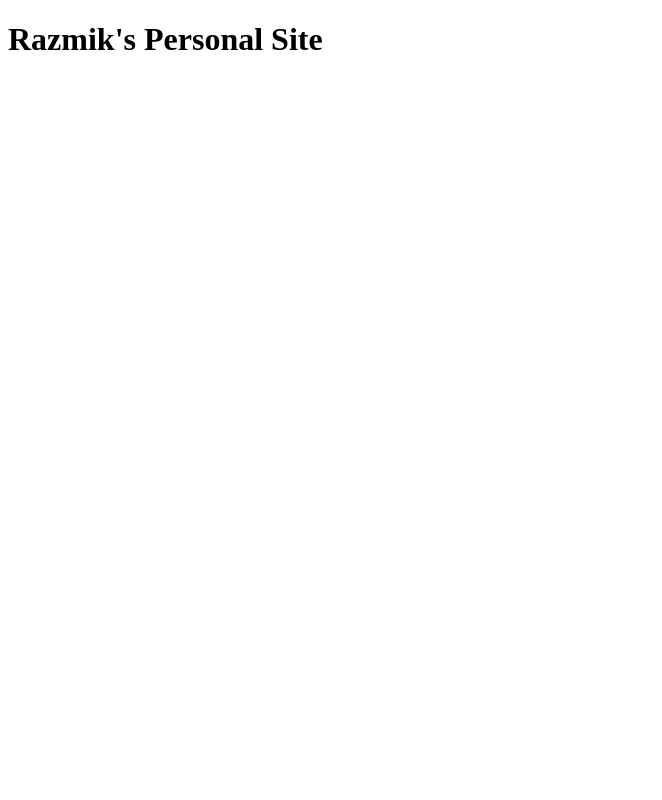
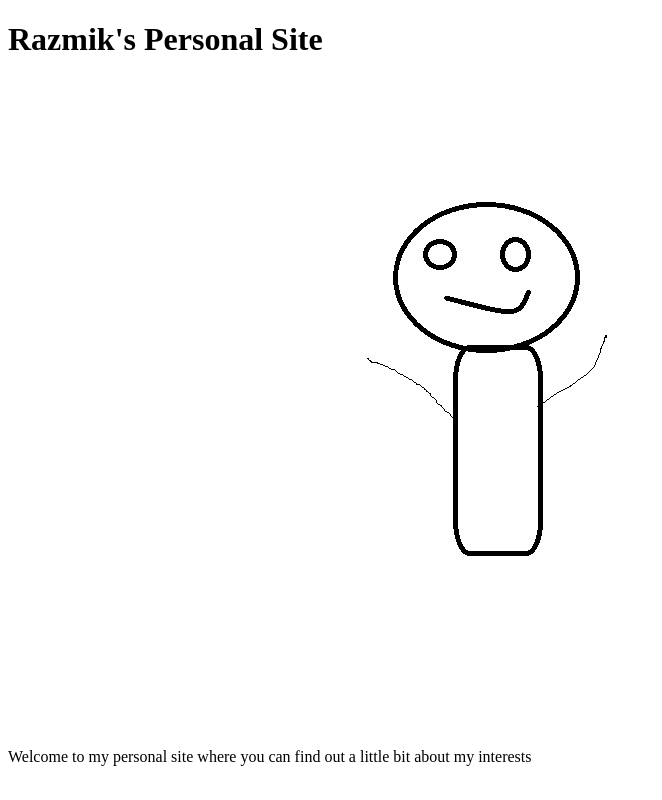
Before and after one commit to RazmikSimonyan/basicportfoliopage, a plain HTML site: page index.html in a window 1280 px wide. Shown: the whole page, without its empty margins (0-662 px from the left). Drawn offline with Linux system fonts and the light colour scheme.

Commit message:
added a new block level image

```diff
--- a/index.html
+++ b/index.html
@@ -6,5 +6,10 @@
 </head>
 <body>
     <h1>Razmik's Personal Site</h1>
+
+    <p><img src="images/portfolioimage.jpg" alt="a fancy portfolio image"></p>
+    <p>Welcome to my personal site where you can find out a little bit about my interests</p>
+
+
 </body>
 </html>
```
